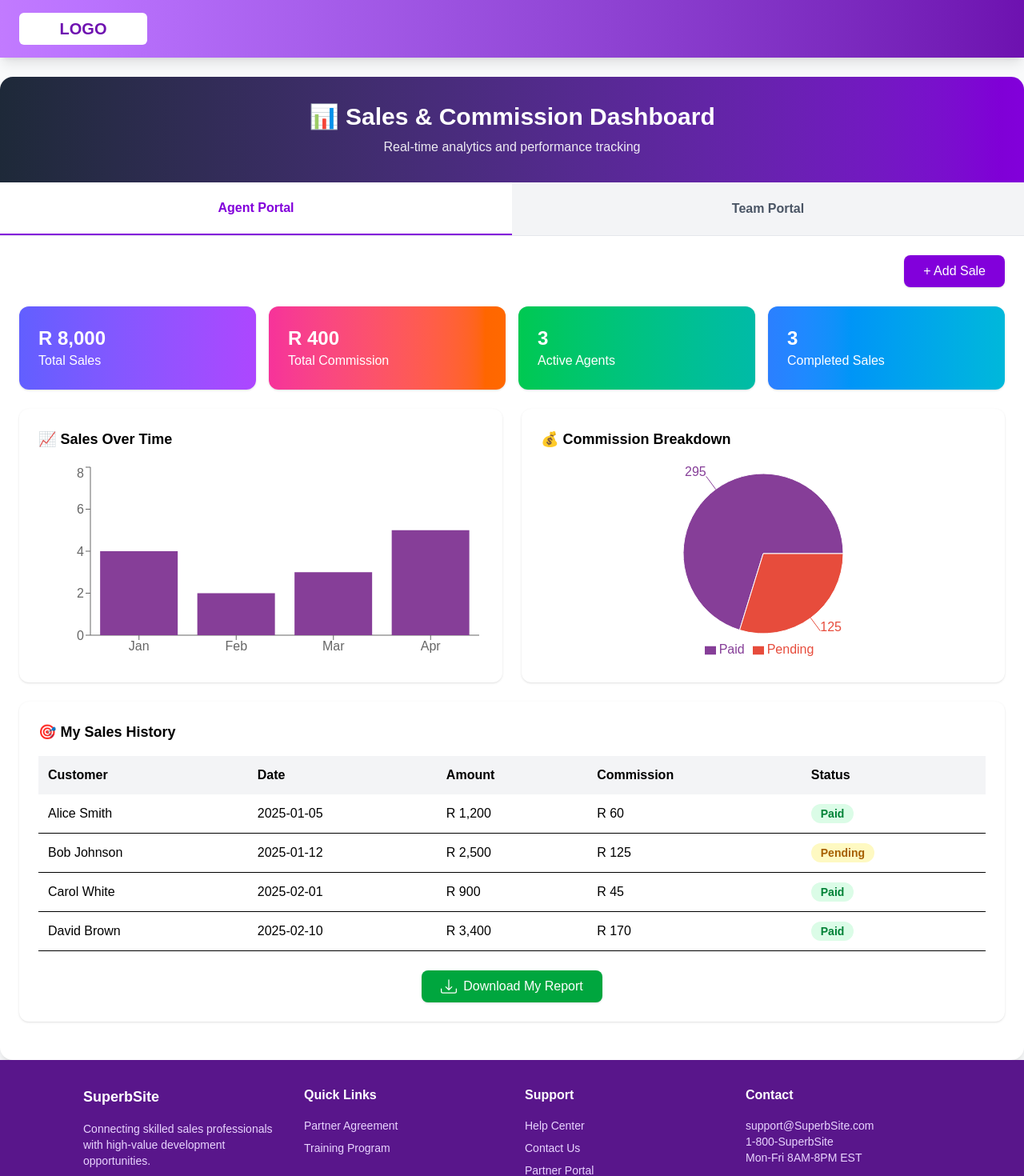
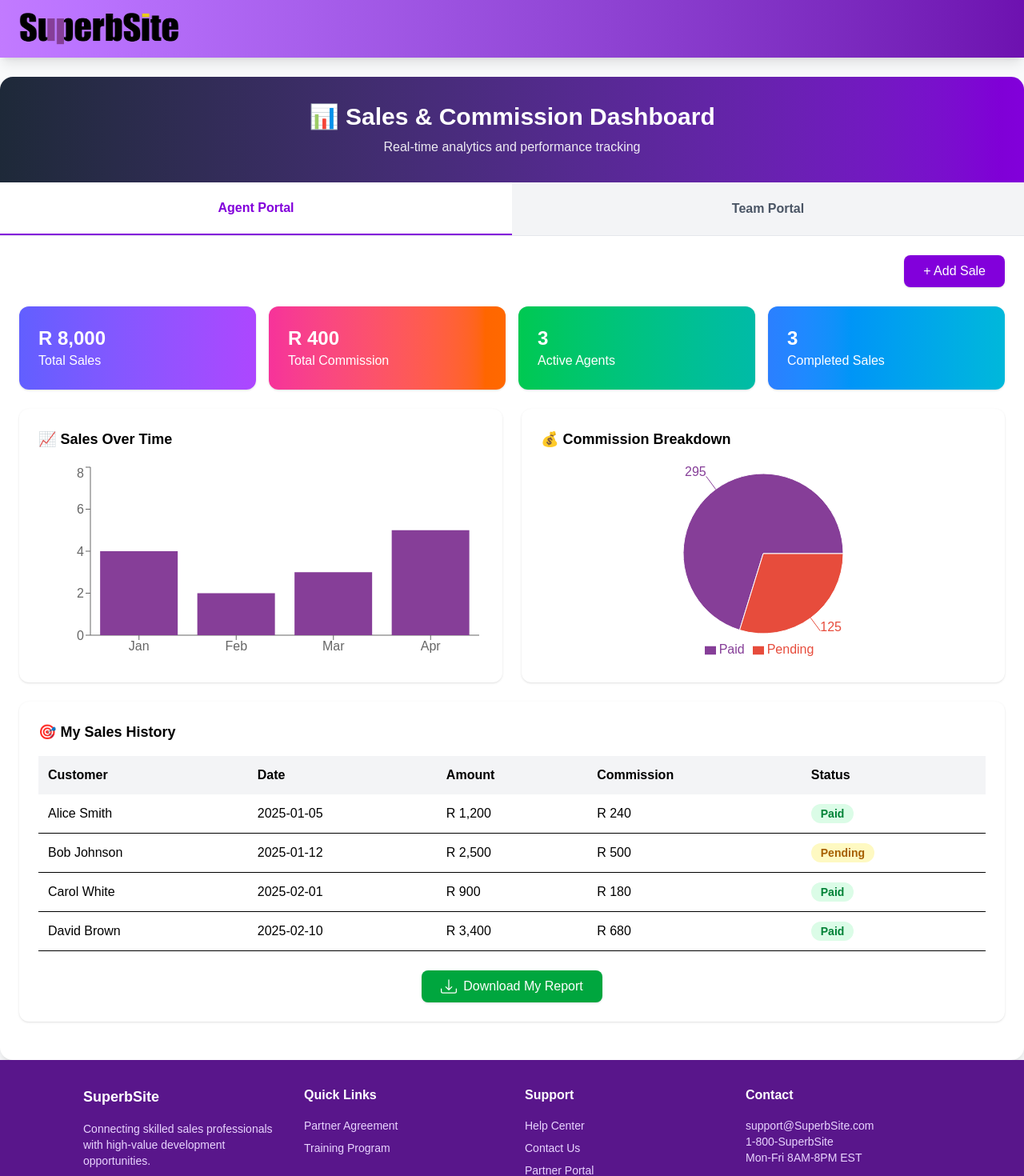
Before and after one commit to Tsiika165/supersite-client, a Next.js app: page /dashboard in a window 1280 px wide. Shown: the top 1470 px of the page at 80% size. Built offline with nearby package versions, Linux system fonts and the light colour scheme.

Commit message:
changed commission

```diff
--- a/app/dashboard/page.js
+++ b/app/dashboard/page.js
@@ -66,28 +66,28 @@ export default function Dashboard() {
       customer: "Alice Smith",
       date: "2025-01-05",
       amount: "R 1,200",
-      commission: "R 60",
+      commission: "R 240",
       status: "Paid",
     },
     {
       customer: "Bob Johnson",
       date: "2025-01-12",
       amount: "R 2,500",
-      commission: "R 125",
+      commission: "R 500",
       status: "Pending",
     },
     {
       customer: "Carol White",
       date: "2025-02-01",
       amount: "R 900",
-      commission: "R 45",
+      commission: "R 180",
       status: "Paid",
     },
     {
       customer: "David Brown",
       date: "2025-02-10",
       amount: "R 3,400",
-      commission: "R 170",
+      commission: "R 680",
       status: "Paid",
     },
   ]);
@@ -120,7 +120,7 @@ export default function Dashboard() {
   // Data for Agent Portal
   const [metrics, setMetrics] = useState({
     totalSales: "R 8,000",
-    totalCommission: "R 400",
+    totalCommission: "R 1600",
     activeAgents: 3,
     completedSales: 3,
   });
@@ -282,7 +282,7 @@ export default function Dashboard() {
       date: formData.get("date"),
       amount: `R ${parseFloat(formData.get("amount")).toLocaleString()}`,
       commission: `R ${(
-        parseFloat(formData.get("amount")) * 0.05
+        parseFloat(formData.get("amount")) * 0.2
       ).toLocaleString()}`,
       status: "Pending",
     };
@@ -662,9 +662,13 @@ export default function Dashboard() {
     <div className="min-h-screen bg-gray-50">
       <header className="w-full bg-gradient-to-r from-purple-400 to-purple-800 text-white px-6 py-4 flex justify-between items-center shadow-lg">
         <a href="/">
-          <div className="h-10 w-40 bg-white rounded-md flex items-center justify-center">
-            <span className="text-purple-800 font-bold text-xl">LOGO</span>
-          </div>
+          <a href="/">
+            <img
+              src="/logo.webp"
+              alt="SuperbSite Logo"
+              className="h-10 w-50 mx-auto"
+            />
+          </a>
         </a>
       </header>
       <div className="my-6"></div>
@@ -989,7 +993,7 @@ export default function Dashboard() {
                   {reportType === "Agent Report" ? (
                     <>
                       {/* Agent Report Content */}
-                      <div className="grid md:grid-cols-4 gap-4 mb-6">
+                      <div className="grid md:grid-cols-4 gap-4 mb-6 text-black">
                         <div className="bg-gradient-to-r from-indigo-500 to-purple-500 text-white p-6 rounded-xl shadow">
                           <p className="text-2xl font-bold">
                             {metrics.totalSales}
@@ -1023,7 +1027,7 @@ export default function Dashboard() {
                           className="bg-white p-6 rounded-xl shadow"
                           style={{ backgroundColor: "#ffffff" }}
                         >
-                          <h2 className="text-lg font-semibold mb-4">
+                          <h2 className="text-lg font-semibold mb-4 text-black">
                             🏆 Best Sales by Team
                           </h2>
                           <ResponsiveContainer width="100%" height={250}>
@@ -1040,7 +1044,7 @@ export default function Dashboard() {
                           className="bg-white p-6 rounded-xl shadow"
                           style={{ backgroundColor: "#ffffff" }}
                         >
-                          <h2 className="text-lg font-semibold mb-4">
+                          <h2 className="text-lg font-semibold mb-4 text-black">
                             📍 Sales by Province
                           </h2>
                           <ResponsiveContainer width="100%" height={250}>
@@ -1068,7 +1072,7 @@ export default function Dashboard() {
 
                       {/* Table */}
                       <div className="bg-white p-6 rounded-xl shadow mb-6 text-black">
-                        <h2 className="text-lg font-semibold mb-4">
+                        <h2 className="text-lg font-semibold mb-4 text-black">
                           🎯 Individual Agent Performance
                         </h2>
                         <table className="w-full border-collapse text-black">
@@ -1156,7 +1160,7 @@ export default function Dashboard() {
                           className="bg-white p-6 rounded-xl shadow"
                           style={{ backgroundColor: "#ffffff" }}
                         >
-                          <h2 className="text-lg font-semibold mb-4">
+                          <h2 className="text-lg font-semibold mb-4 text-black">
                             📈 Team Performance Comparison
                             <span className="text-xs block text-gray-500 mt-1">
                               (Performance Score %)
@@ -1176,7 +1180,7 @@ export default function Dashboard() {
                           className="bg-white p-6 rounded-xl shadow"
                           style={{ backgroundColor: "#ffffff" }}
                         >
-                          <h2 className="text-lg font-semibold mb-4">
+                          <h2 className="text-lg font-semibold mb-4 text-black">
                             💰 Commission Distribution
                             <span className="text-xs block text-gray-500 mt-1">
                               (% of Total Commission)
@@ -1206,7 +1210,7 @@ export default function Dashboard() {
                       </div>
 
                       {/* Table */}
-                      <div className="bg-white p-6 rounded-xl shadow mb-6">
+                      <div className="bg-white p-6 rounded-xl shadow mb-6 text-black">
                         <h2 className="text-lg font-semibold mb-4">
                           👥 Team Leader Performance
                         </h2>
```
